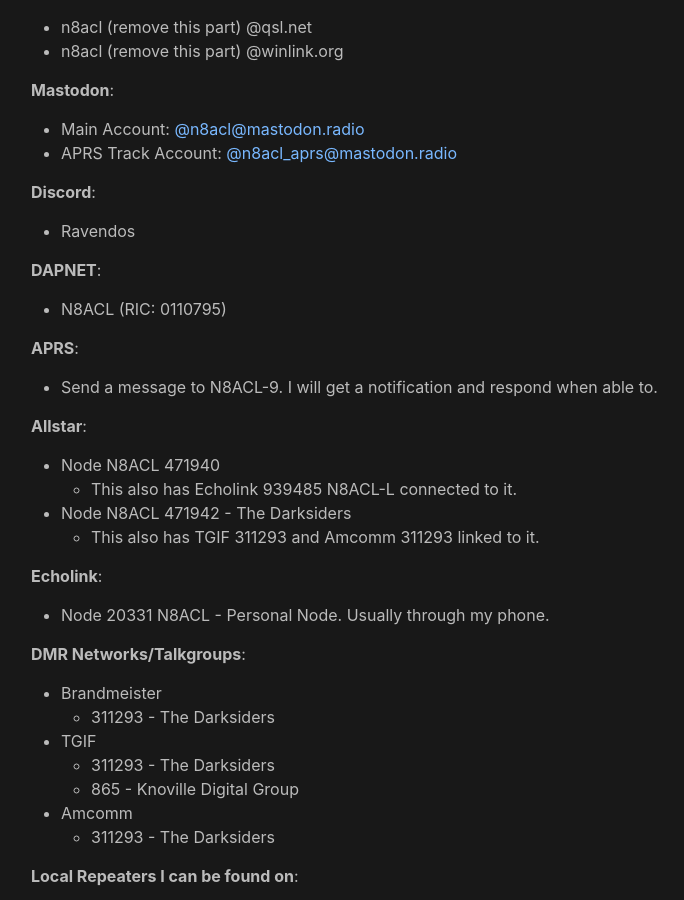
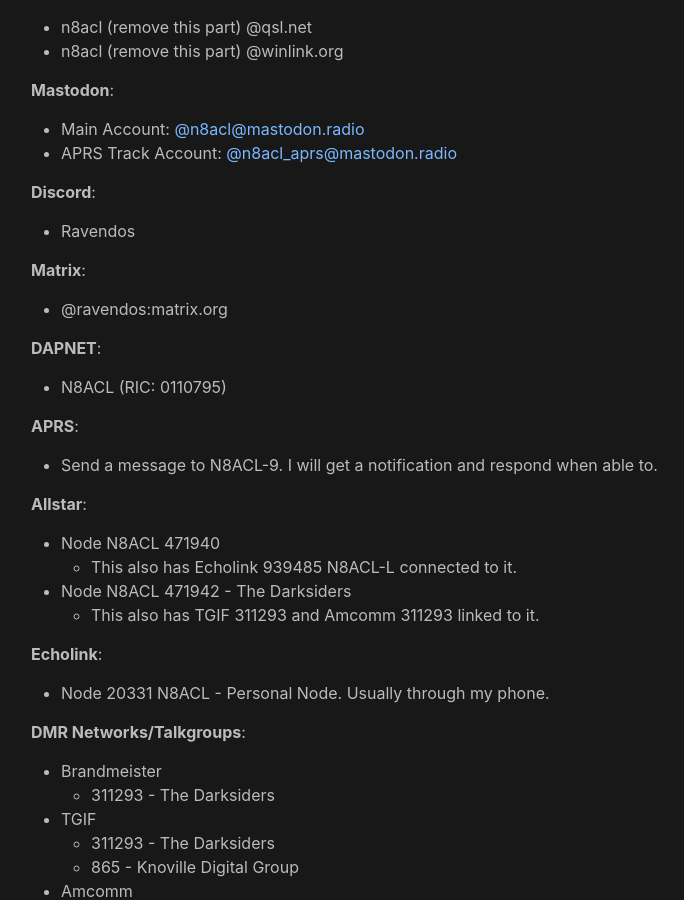
Before and after one commit to n8acl/n8acl.github.io, a Jekyll site: the page built from contact.md, in a window 1280 px wide and 900 px high, scrolled down 485 px. Shown: the whole window, without its empty margins (239-923 px from the left). Built offline with Jekyll 4.4.1, drawn with Linux system fonts in a browser that asks for light colours.

Commit message:
Contact Updates - N8ACL - 11282024

```diff
--- a/contact.md
+++ b/contact.md
@@ -23,6 +23,9 @@ Want to get a hold of me? Here are some ways that you can contact me if you want
 
 **Discord**:
 * Ravendos
+
+**Matrix**:
+* @ravendos:matrix.org
 
 **DAPNET**:
 * N8ACL (RIC: 0110795)
```
